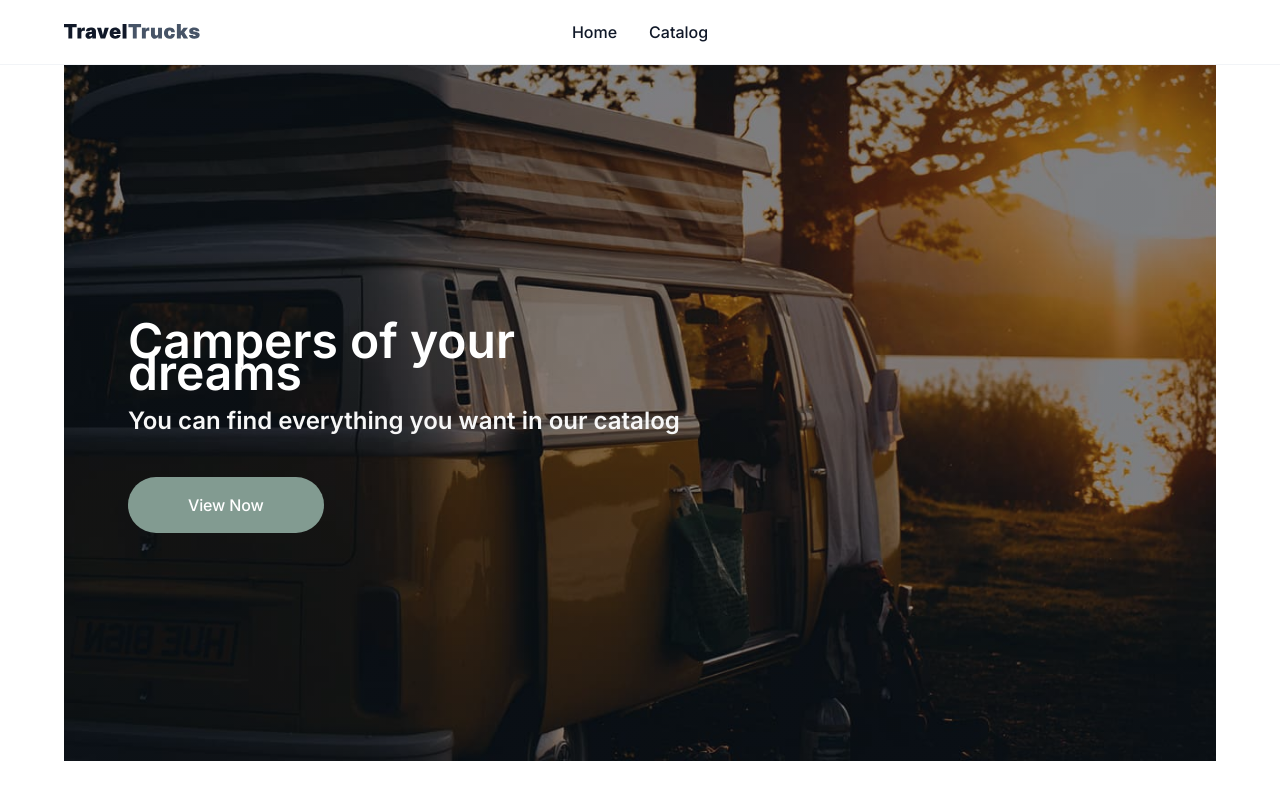
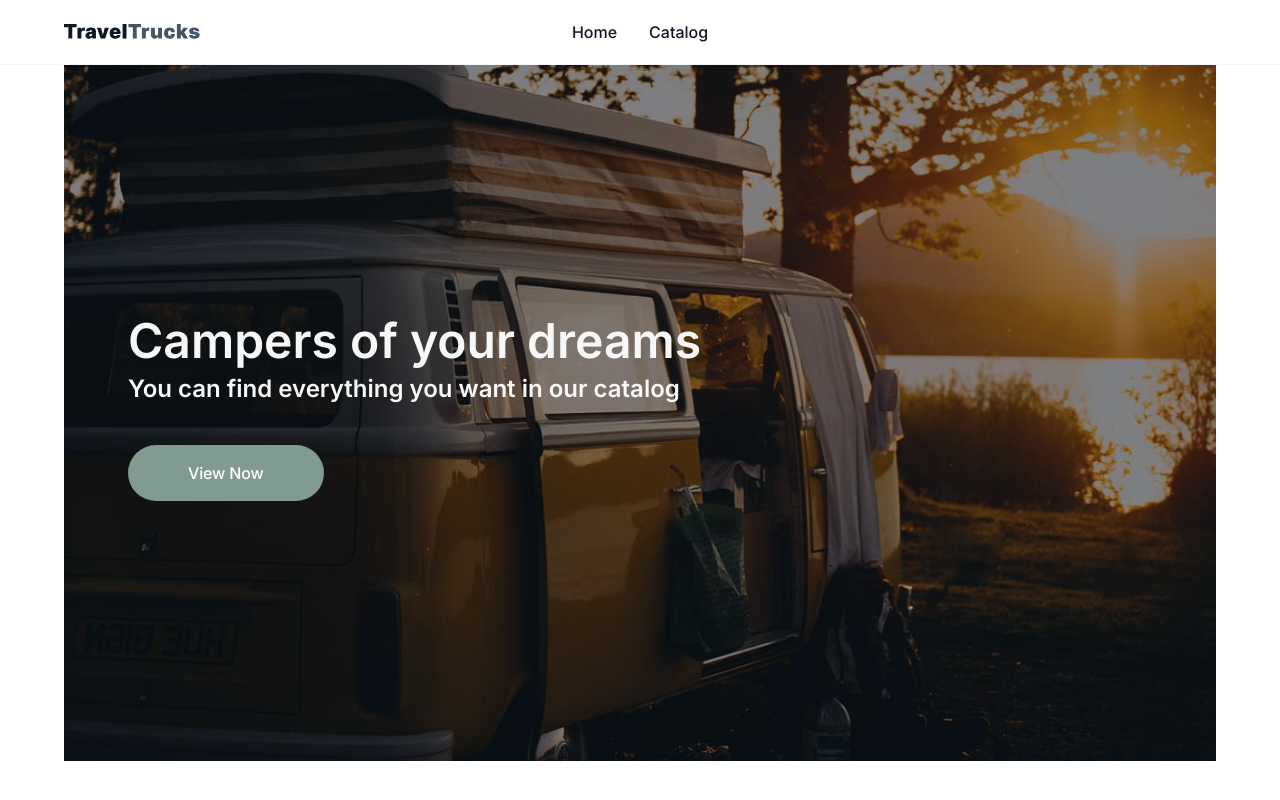
Before and after one commit to elizabethshkinder/traveltrucks, a Next.js app: page / in a window 1280 px wide. Shown: the top 800 px of the page. Built offline with nearby package versions, Linux system fonts and the light colour scheme.

Commit message:
fix: hero styles

```diff
--- a/src/components/home/Hero/Hero.module.css
+++ b/src/components/home/Hero/Hero.module.css
@@ -24,7 +24,7 @@
 }
 
 .content {
-  max-width: 571px;
+  min-width: 571px;
 }
 
 .title {
@@ -32,7 +32,7 @@
   font-weight: 600;
   font-size: 48px;
   line-height: 67%;
-  color: #ffffff;
+  color: #f7f7f7;
 }
 
 .text {
```
